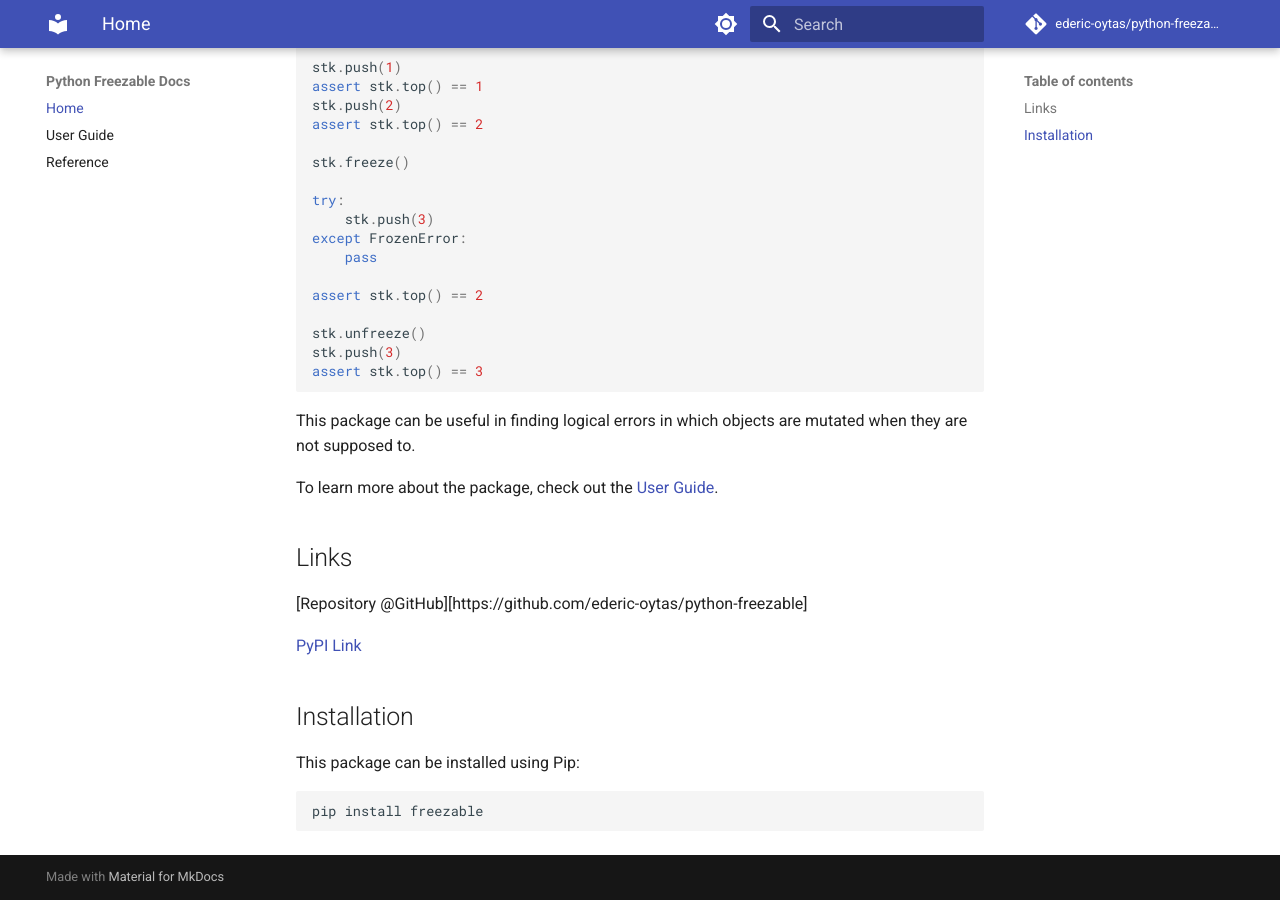
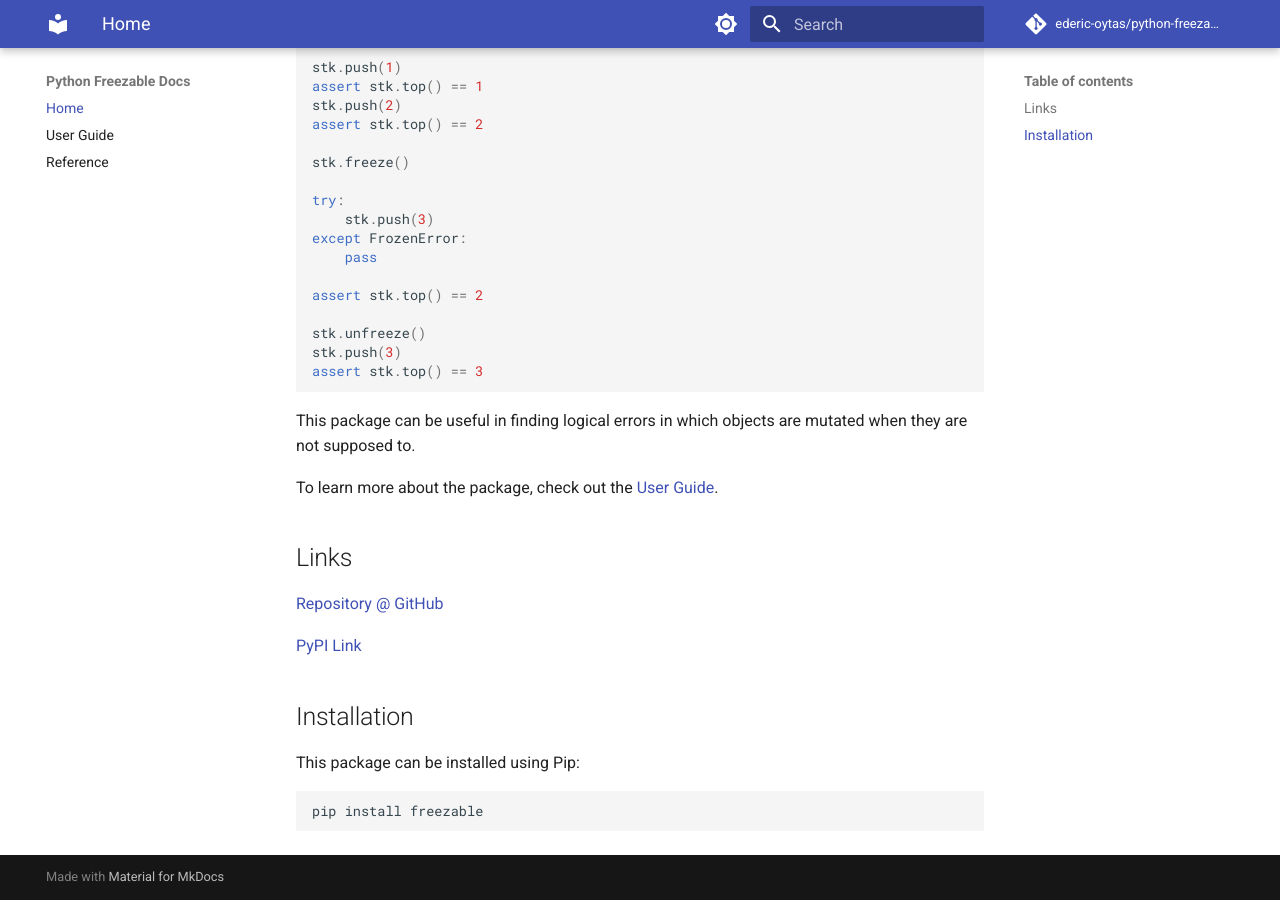
Before and after one commit to ederic-oytas/freezable-mixin, an MkDocs documentation site: the page built from docs/index.md, in a window 1280 px wide and 900 px high, scrolled down 632 px. Built offline with MkDocs 1.6.1 and Material for MkDocs 9.7.7, drawn with Linux system fonts in a browser that asks for light colours; comment, search, counter and statistics services are not loaded.

Commit message:
Fix repo link

```diff
--- a/docs/index.md
+++ b/docs/index.md
@@ -53,7 +53,7 @@ To learn more about the package, check out the [User Guide](./user-guide.md).
 
 ## Links
 
-[Repository @GitHub][https://github.com/ederic-oytas/python-freezable]
+[Repository @ GitHub](https://github.com/ederic-oytas/python-freezable)
 
 [PyPI Link](https://pypi.org/project/freezable/)
 
```
